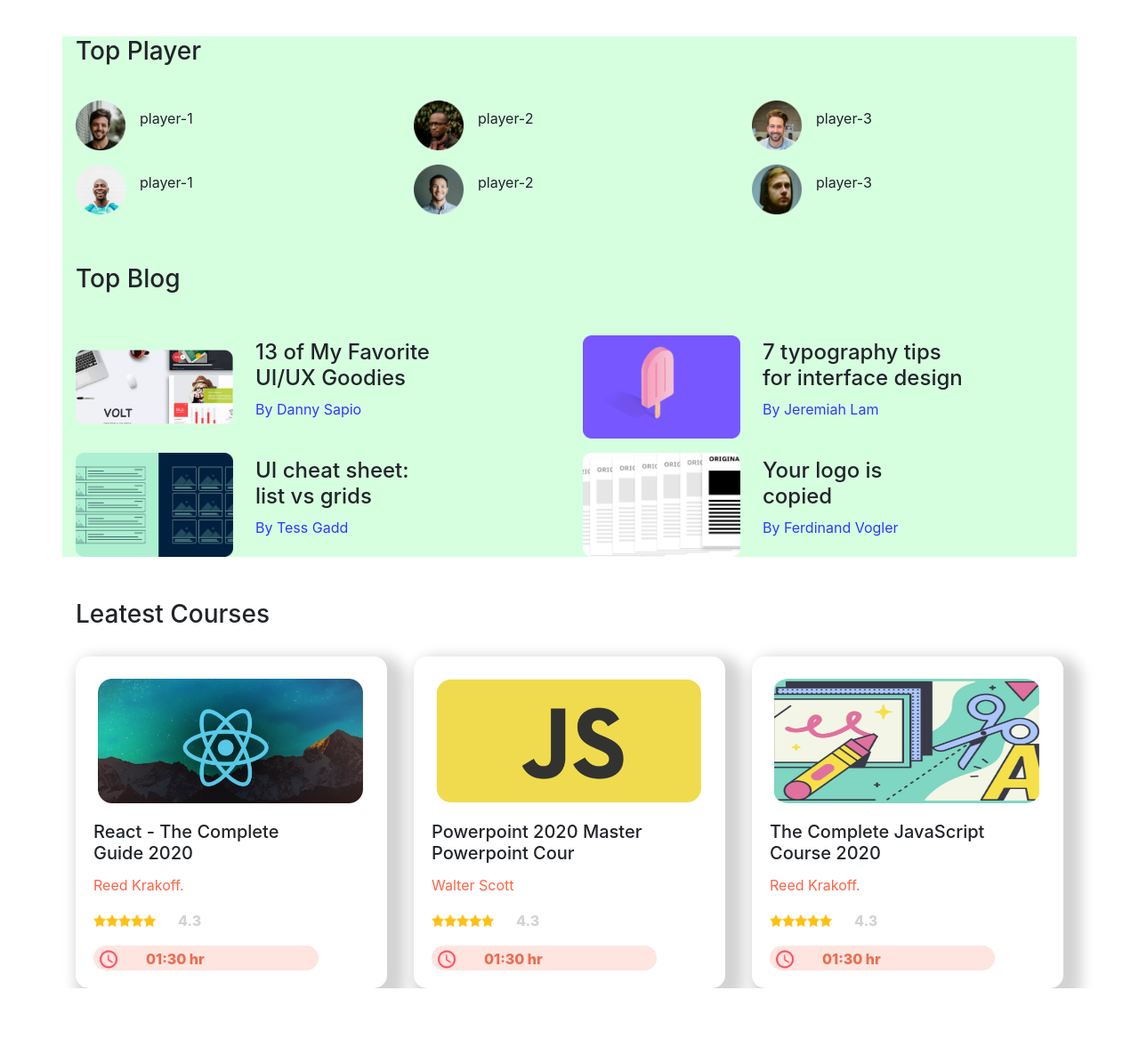
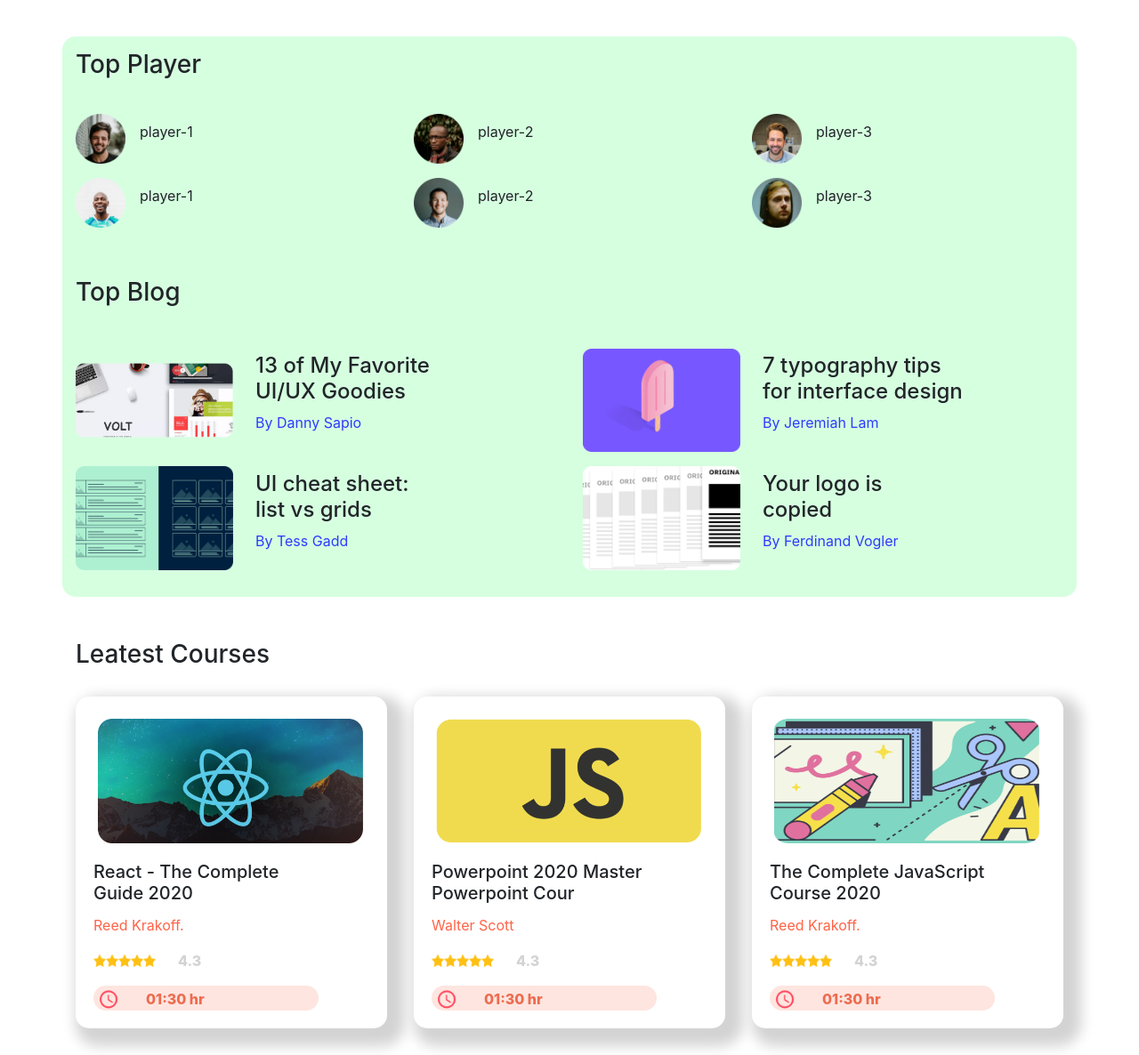
Before and after one commit to fahim-cmd/leader-board-website, a plain HTML site: page index.html in a window 1280 px wide. Shown: the part 98-1284 px from the top of the page at 89% size. Before the commit the page ends 1209 px from the top, so only its background shows below. Drawn offline with nearby package versions, Linux system fonts and the light colour scheme.

Commit message:
all done

```diff
--- a/css/style.css
+++ b/css/style.css
@@ -1,13 +1,18 @@
 .navbar img{
     width: 51px;
 }
+
 .player img{
     width: 56px;
 }
 .top-player{
     margin-top: 50px;
     background-color: rgb(214, 255, 224);
+    padding-top: 15px;
+    padding-bottom: 30px;
+    border-radius: 15px;
 }
+
 .blog img{
     width: 177px;
 }
@@ -30,7 +35,9 @@ h3{
 .card img{
     margin: 25px 0px 0px 25px;
 }
-
+.mg-courses{
+    margin-bottom: 30px;
+}
 .js-img img{
     width: 14px;
     height: 14px;
--- a/index.html
+++ b/index.html
@@ -118,7 +118,7 @@
 <br>
 <br>
 <!-- --------------------------latest courses----------------- -->
-<div class="container">
+<div class="container mg-courses">
   <h3>Leatest Courses</h3>
   <div class="card-deck">
     <div class="card courses">
```
